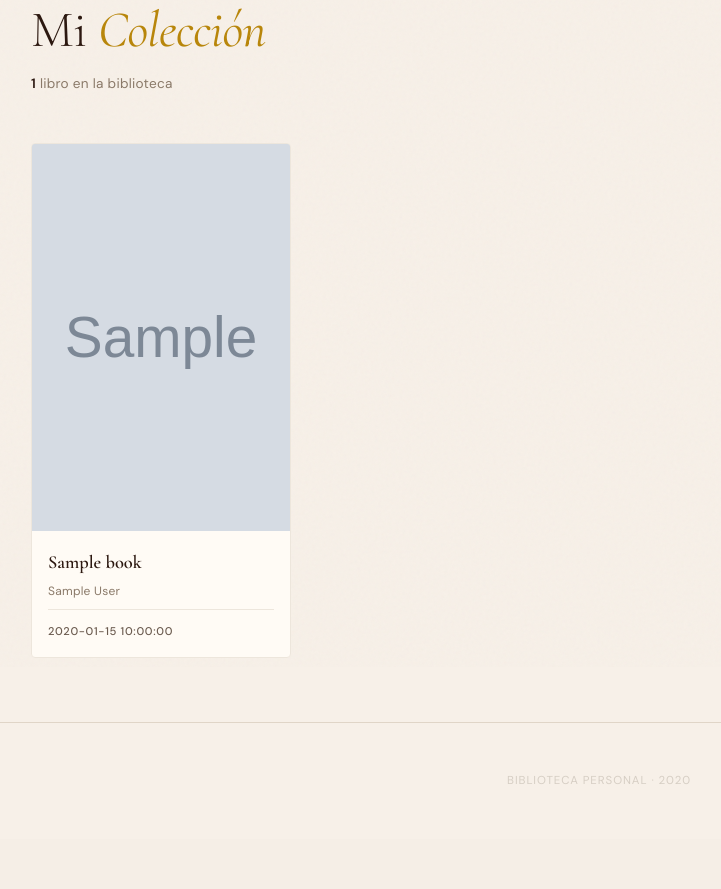
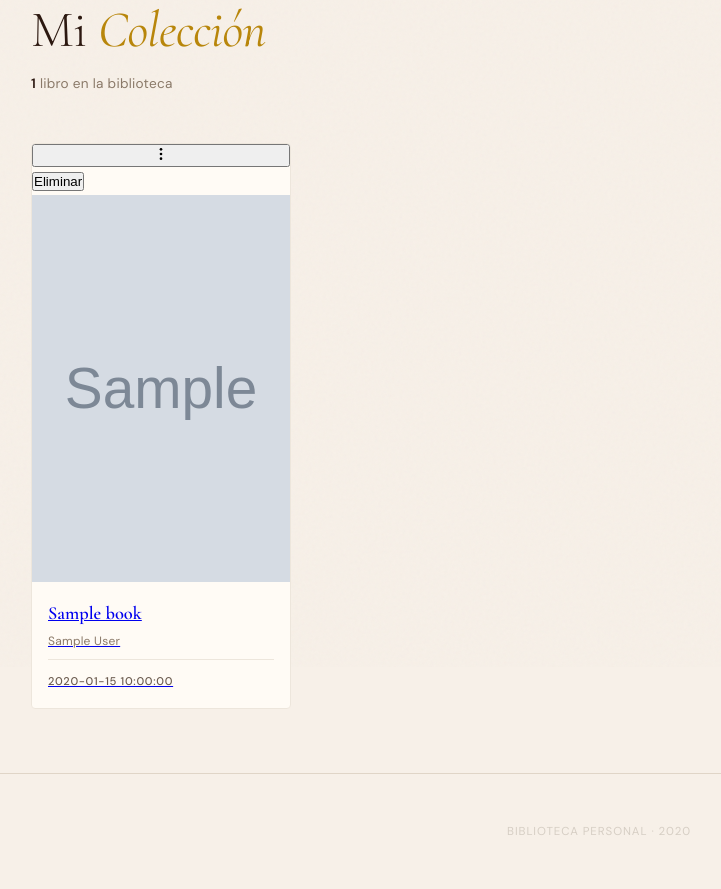
Before and after one commit to afontanr/personal-library, a FastAPI app: template src/personal_library/presentation/web/templates/book_list.html in a window 1280 px wide. Shown: the part 133-1022 px from the top of the page, without its empty margins (41-762 px from the left). Before the commit the page ends 917 px from the top, so only its background shows below. Run offline with FastAPI, Linux system fonts and the light colour scheme; the template is opened without the code that fills it: most values are stand-ins (such as "Sample title", 1, 10 or a date in 2020); grey boxes marked "Sample" are stand-in pictures.

Commit message:
feat(ui): add three-dot delete menu to book list cards

```diff
--- a/src/personal_library/presentation/web/templates/book_list.html
+++ b/src/personal_library/presentation/web/templates/book_list.html
@@ -13,7 +13,20 @@
 {% if books %}
 <div class="book-grid">
   {% for book in books %}
-  <a href="{{ url_for('book_detail', isbn=book.isbn_13) }}" class="book-card">
+  <div class="book-card" data-isbn="{{ book.isbn_13 }}" data-title="{{ book.title }}">
+    <button class="card-menu-trigger" aria-label="Menú" title="Menú">
+      <svg width="16" height="16" viewBox="0 0 24 24" fill="currentColor">
+        <circle cx="12" cy="5" r="2"/>
+        <circle cx="12" cy="12" r="2"/>
+        <circle cx="12" cy="19" r="2"/>
+      </svg>
+    </button>
+    <div class="card-menu-dropdown">
+      <button type="button" class="card-menu-item card-menu-item--danger" data-action="delete">
+        Eliminar
+      </button>
+    </div>
+    <a href="{{ url_for('book_detail', isbn=book.isbn_13) }}" class="book-card__link">
       <div class="book-card__cover-wrap">
         {% if book.cover_image_url %}
         <img
@@ -34,6 +47,7 @@
         <time class="book-card__date">{{ book.published_date or 'Fecha desconocida' }}</time>
       </div>
     </a>
+  </div>
   {% endfor %}
 </div>
 {% else %}
```
Lines whose indentation alone changed are shown as unchanged.
